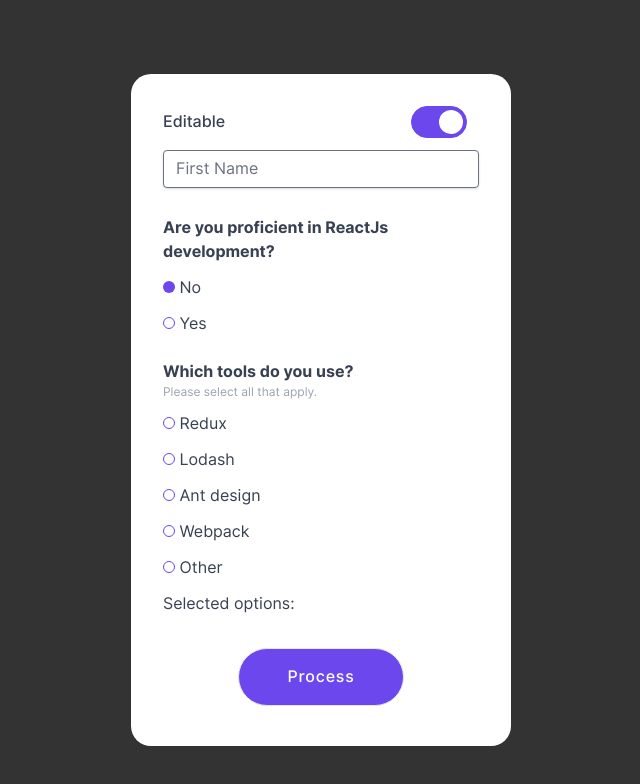
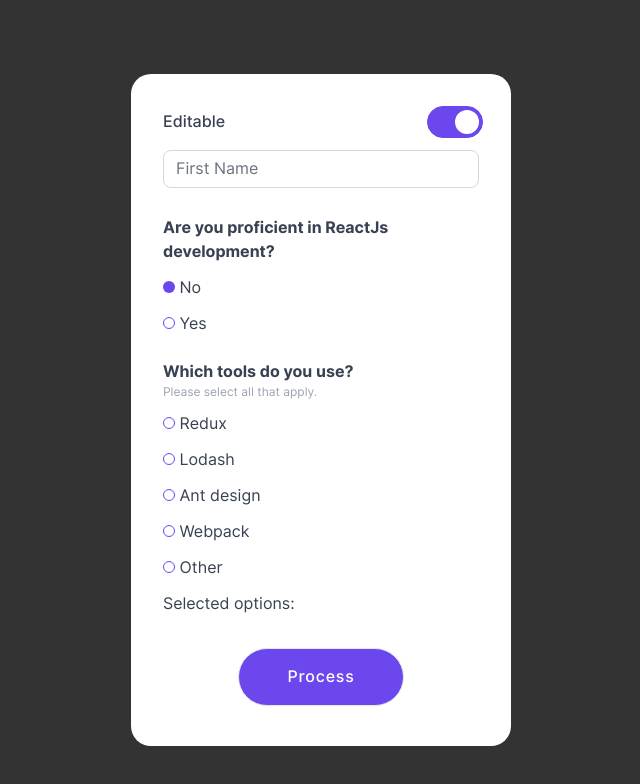
Before and after one commit to johnxlai/virgocx-assessment, a React (Vite) app: page / in a window 1280 px wide. Shown: the top 784 px of the page, without its empty margins (319-959 px from the left). Built offline with nearby package versions, Linux system fonts and the light colour scheme.

Commit message:
Update toggle style

```diff
--- a/src/components/Form.jsx
+++ b/src/components/Form.jsx
@@ -52,7 +52,7 @@ const Form = () => {
             htmlFor='toggle'
             className='switch flex items-center cursor-pointer'
           >
-            <div className='relative'>
+            <div className='relative -right-4'>
               <input
                 type='checkbox'
                 id='toggle'
@@ -75,10 +75,10 @@ const Form = () => {
             htmlFor='firstName'
           ></label>
           <input
-            className='shadow appearance-none border rounded w-full mb-3 py-2 px-3 text-gray-700 leading-tight focus:outline-none focus:shadow-outline'
+            className=' appearance-none border w-full mb-3 py-2 px-3 text-gray-700 leading-tight focus:outline-none focus:shadow-outline'
             id='firstName'
             type='text'
-            placeholder='First Name'
+            placeholder={!editable ? '' : 'First Name'}
             value={firstName}
             onChange={(e) => setFirstName(e.target.value)}
             disabled={!editable}
@@ -124,9 +124,9 @@ const Form = () => {
               <input
                 type='checkbox'
                 id={option}
-                checked={checkedItems[index] || false}
+                checked={checkedItems[option] || false}
                 disabled={!editable}
-                onChange={() => handleCheckboxChange(index)}
+                onChange={() => handleCheckboxChange(option)}
               />
               <label htmlFor={option}> {option}</label>
             </div>
--- a/src/index.css
+++ b/src/index.css
@@ -70,7 +70,14 @@
   .bg-primary {
     background-color: var(--main-bg-color);
   }
+  input[type='text'] {
+    border-color: #d8d8d8;
+    border-radius: 8px;
 
+    &:disabled {
+      border-color: #f5f5f5;
+    }
+  }
   input[type='radio'],
   input[type='checkbox'] {
     appearance: none;
```
